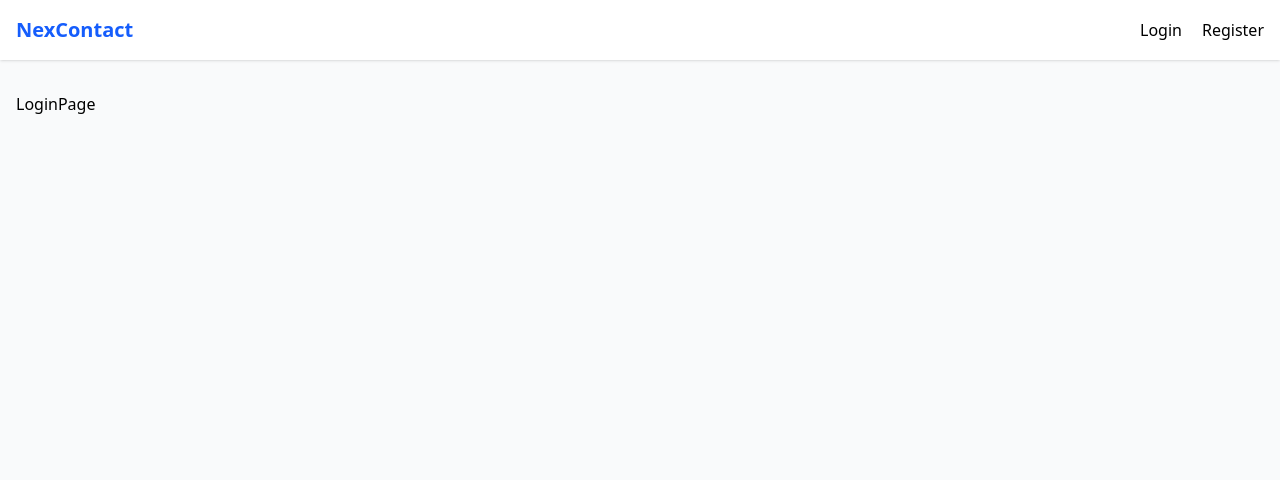
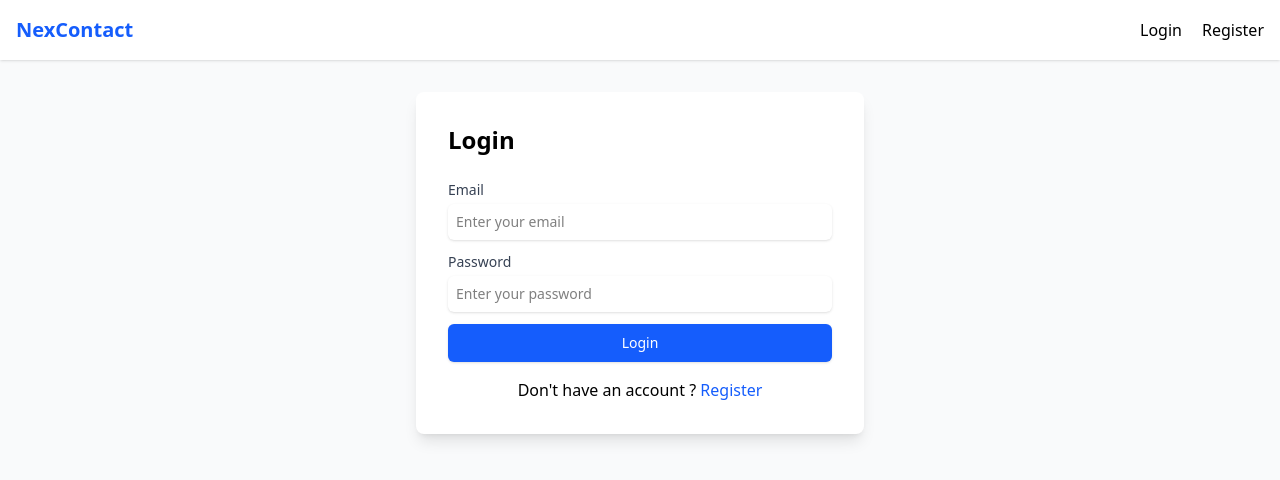
Before and after one commit to OmkarArdekar12/NexContact, a Next.js app: page /login in a window 1280 px wide. Shown: the top 480 px of the page. Built offline with nearby package versions, Linux system fonts and the light colour scheme; no server answers.

Commit message:
Login Page

```diff
--- a/src/app/(auth)/login/page.tsx
+++ b/src/app/(auth)/login/page.tsx
@@ -1,7 +1,20 @@
+import LoginForm from "@/app/_components/LoginForm";
+import Link from "next/link";
 import React from "react";
 
 const LoginPage = () => {
-  return <div>LoginPage</div>;
+  return (
+    <div className="max-w-md mx-auto bg-white p-8 rounded-lg shadow-lg">
+      <h1 className="text-2xl font-bold mb-6">Login</h1>
+      <LoginForm />
+      <p className="mt-4 text-center">
+        Don't have an account ?{" "}
+        <Link href="/register" className="text-blue-600 hover:underline">
+          Register
+        </Link>
+      </p>
+    </div>
+  );
 };
 
 export default LoginPage;
```
Also changed, not shown: src/app/(auth)/register/page.tsx (added).
